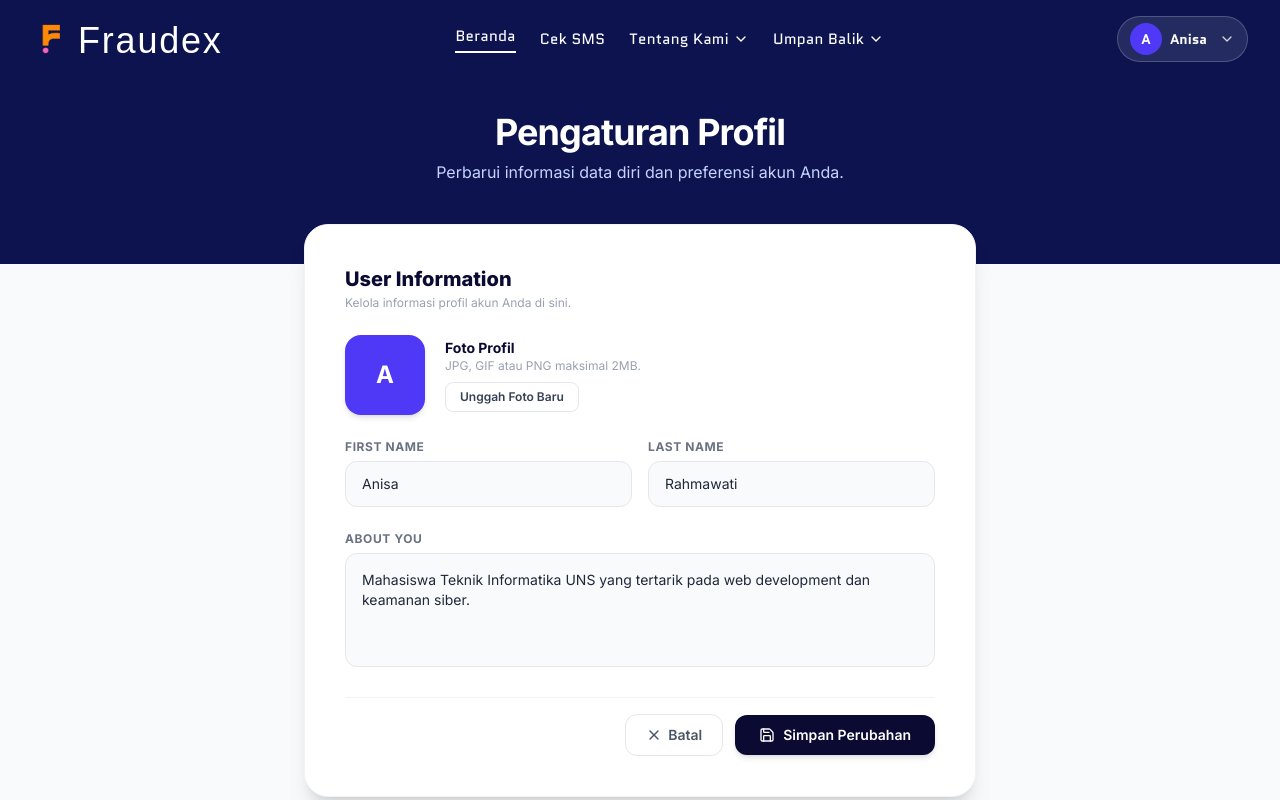
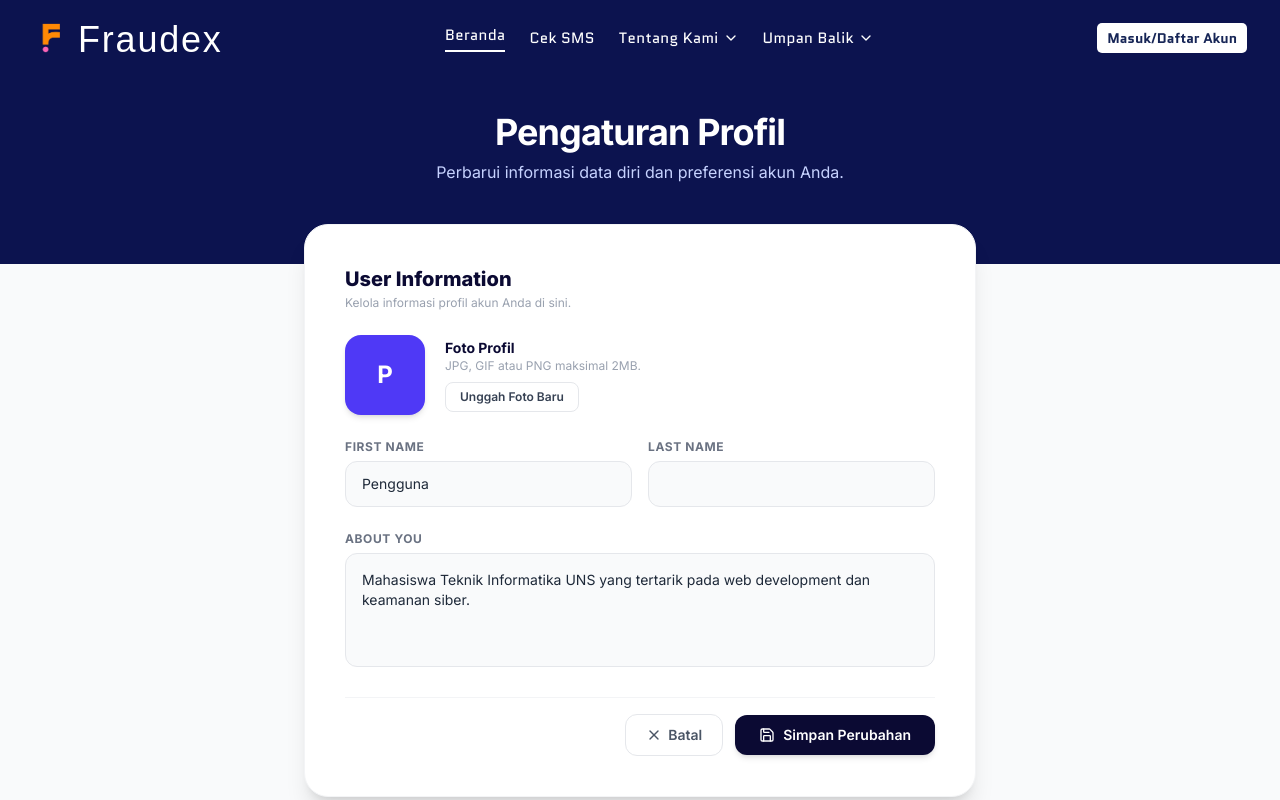
Before and after one commit to anisasdrwnto/front-end_fraudex, a Next.js app: page /profil in a window 1280 px wide. Shown: the top 800 px of the page. Built offline with nearby package versions, Linux system fonts and the light colour scheme; a web font is replaced by a local one.

Commit message:
ubah setCurrentUser

```diff
--- a/src/app/profil/page.tsx
+++ b/src/app/profil/page.tsx
@@ -1,12 +1,28 @@
 "use client";
 
-import React from 'react';
+import React, { useState, useEffect } from 'react';
 import Navbar from '@/components/layout/Navbar';
 import Footer from '@/components/layout/Footer';
 import { ProfileEditCard } from '@/components/features/auth/ProfileEditCard';
 
 export default function EditProfilPage() {
-  const currentUser = { name: "Anisa", role: "user" };
+  const [currentUser, setCurrentUser] = useState<{ name: string; role: string; email?: string } | null>(null);
+
+  useEffect(() => {
+    const savedUser = localStorage.getItem("user");
+    if (savedUser) {
+      try {
+        const parsed = JSON.parse(savedUser);
+        setCurrentUser({
+          name: parsed.name || "Pengguna",
+          role: parsed.role || "user",
+          email: parsed.email || "",
+        });
+      } catch (e) {
+        console.error("Gagal parsing data user dari localStorage");
+      }
+    }
+  }, []);
 
   return (
     <div className="min-h-screen bg-gray-50 flex flex-col">
@@ -24,7 +40,7 @@ export default function EditProfilPage() {
 
       {/* Konten Utama Kartu Edit Profil (Efek Menimpa Banner) */}
       <main className="flex-1 max-w-4xl w-full mx-auto px-6 -mt-10 pb-20 z-10">
-        <ProfileEditCard />
+        <ProfileEditCard user={currentUser} />
       </main>
 
       <Footer onOpenReview={() => {}} />
--- a/src/components/features/auth/ProfileEditCard.tsx
+++ b/src/components/features/auth/ProfileEditCard.tsx
@@ -1,19 +1,47 @@
 "use client";
 
-import { useState, useRef } from "react";
+import { useState, useRef, useEffect } from "react";
 import Image from "next/image";
 import { Camera, Save, X } from "lucide-react";
 import Link from "next/link";
 
-export function ProfileEditCard() {
-  const [firstName, setFirstName] = useState("Anisa");
-  const [lastName, setLastName] = useState("Rahmawati");
+interface ProfileEditCardProps {
+  user?: { name: string; role: string; email?: string } | null;
+}
+
+export function ProfileEditCard({ user }: ProfileEditCardProps) {
+  const [firstName, setFirstName] = useState("");
+  const [lastName, setLastName] = useState("");
   const [about, setAbout] = useState("Mahasiswa Teknik Informatika UNS yang tertarik pada web development dan keamanan siber.");
   const [isSaved, setIsSaved] = useState(false);
 
   // State untuk menyimpan preview foto profil yang diunggah
   const [avatarPreview, setAvatarPreview] = useState<string | null>(null);
   const fileInputRef = useRef<HTMLInputElement>(null);
+
+  // Ambil dan pecah nama dari props atau localStorage saat komponen dimuat
+  useEffect(() => {
+    let activeUser = user;
+    if (!activeUser && typeof window !== "undefined") {
+      const saved = localStorage.getItem("user");
+      if (saved) {
+        try {
+          activeUser = JSON.parse(saved);
+        } catch (e) {
+          activeUser = null;
+        }
+      }
+    }
+
+    if (activeUser && activeUser.name) {
+      const nameParts = activeUser.name.trim().split(" ");
+      setFirstName(nameParts[0] || "");
+      setLastName(nameParts.slice(1).join(" ") || "");
+    } else {
+      setFirstName("Pengguna");
+      setLastName("");
+    }
+  }, [user]);
 
   // Fungsi untuk menangani pemilihan file gambar
   const handleImageChange = (e: React.ChangeEvent<HTMLInputElement>) => {
@@ -26,6 +54,19 @@ export function ProfileEditCard() {
 
   const handleSave = (e: React.FormEvent) => {
     e.preventDefault();
+
+    // Perbarui juga data di localStorage jika nama diubah
+    if (typeof window !== "undefined") {
+      const saved = localStorage.getItem("user");
+      if (saved) {
+        try {
+          const parsed = JSON.parse(saved);
+          parsed.name = `${firstName} ${lastName}`.trim();
+          localStorage.setItem("user", JSON.stringify(parsed));
+        } catch (e) {}
+      }
+    }
+
     setIsSaved(true);
     setTimeout(() => setIsSaved(false), 3000);
   };
@@ -62,7 +103,7 @@ export function ProfileEditCard() {
             {avatarPreview ? (
               <img src={avatarPreview} alt="Avatar Preview" className="w-full h-full object-cover" />
             ) : (
-              <span>{firstName.charAt(0)}</span>
+              <span>{firstName ? firstName.charAt(0).toUpperCase() : "U"}</span>
             )}
             <div className="absolute inset-0 bg-black/40 flex items-center justify-center opacity-0 group-hover:opacity-100 transition-opacity">
               <Camera size={22} className="text-white" />
--- a/src/lib/api-client.ts
+++ b/src/lib/api-client.ts
@@ -21,9 +21,10 @@ export async function loginUser(credentials: { email: string; password: string }
             return { success: false, message: data.detail || "Email atau kata sandi salah." };
         }
 
+        // PENTING: Ambil 'name' dan 'role' langsung dari JSON Response FastAPI
         const userData = { name: data.name, role: data.role, email: credentials.email };
 
-        // Simpan token dan data user ke localStorage untuk sesi di browser
+        // Simpan token dan data user ke localStorage browser agar Navbar bisa membacanya
         localStorage.setItem("token", data.access_token);
         localStorage.setItem("user", JSON.stringify(userData));
 
```
